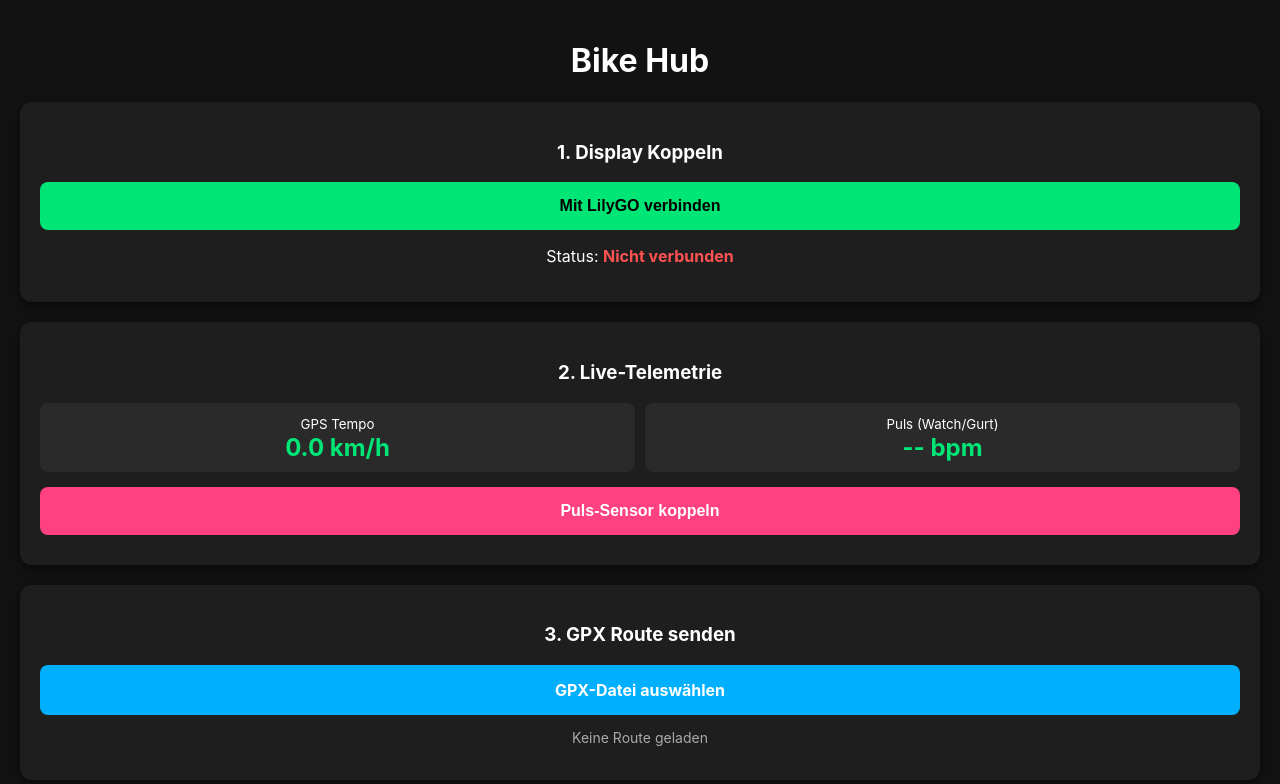
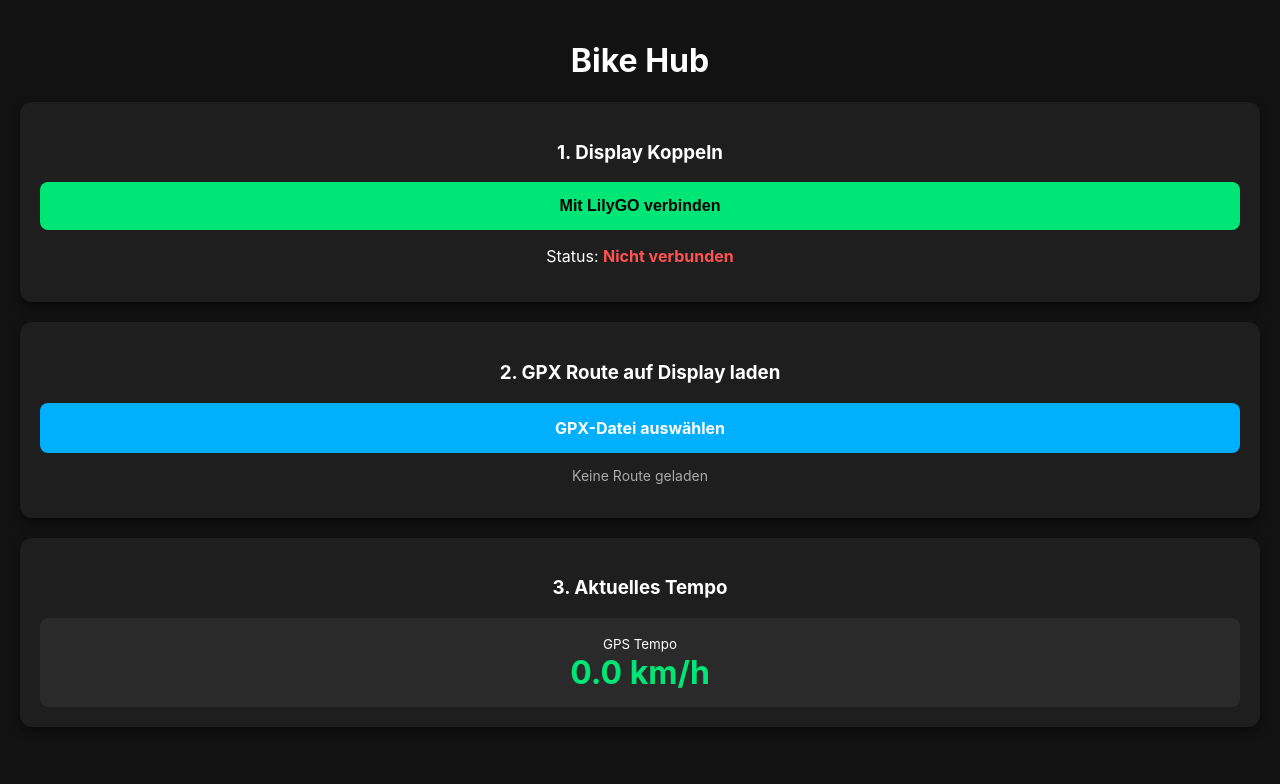
Before and after one commit to HugoStiglitzAT/bike-pwa, a plain HTML site: page index.html in a window 1280 px wide. Drawn offline with Linux system fonts and the light colour scheme.

Commit message:
Refactor bike hub interface and telemetry display
Updated the layout and functionality of the bike hub interface, including changes to telemetry display and GPX route loading.

```diff
--- a/index.html
+++ b/index.html
@@ -5,7 +5,6 @@
     <meta name="viewport" content="width=device-width, initial-scale=1.0">
     <title>Bike Computer Hub</title>
     <link rel="manifest" href="manifest.json">
-    <theme-color content="#00e676">
     <style>
         body { font-family: -apple-system, BlinkMacSystemFont, sans-serif; background: #121212; color: #fff; text-align: center; padding: 20px; margin: 0; }
         .card { background: #1e1e1e; padding: 20px; border-radius: 12px; margin-bottom: 20px; box-shadow: 0 4px 10px rgba(0,0,0,0.5); }
@@ -14,9 +13,9 @@
         input[type="file"] { display: none; }
         .status { font-weight: bold; color: #ff5252; }
         .status.connected { color: #00e676; }
-        .telemetry-grid { display: grid; grid-template-columns: 1fr 1fr; gap: 10px; margin-top: 15px; }
-        .val-box { background: #2a2a2a; padding: 10px; border-radius: 8px; }
-        .val { font-size: 24px; font-weight: bold; color: #00e676; }
+        .val-box { background: #2a2a2a; padding: 15px; border-radius: 8px; margin-top: 10px; }
+        .val { font-size: 32px; font-weight: bold; color: #00e676; }
+        progress { width: 100%; margin-top: 10px; height: 12px; }
     </style>
 </head>
 <body>
@@ -30,32 +29,21 @@
     </div>
 
     <div class="card">
-        <h3>2. Live-Telemetrie</h3>
-        <div class="telemetry-grid">
-            <div class="val-box">
-                <small>GPS Tempo</small>
-                <div id="valSpeed" class="val">0.0 km/h</div>
-            </div>
-            <div class="val-box">
-                <small>Puls (Watch/Gurt)</small>
-                <div id="valHR" class="val">-- bpm</div>
-            </div>
-        </div>
-        <button id="btnHR" style="background:#ff4081; color:#fff; margin-top:15px;">Puls-Sensor koppeln</button>
+        <h3>2. GPX Route auf Display laden</h3>
+        <label for="gpxInput" class="btn btn-file">GPX-Datei auswählen</label>
+        <input type="file" id="gpxInput" accept=".gpx">
+        <p id="gpxStatus" style="color:#aaa; font-size:14px;">Keine Route geladen</p>
+        <progress id="gpxProgress" value="0" max="100" style="display:none;"></progress>
     </div>
 
     <div class="card">
-        <h3>3. GPX Route senden</h3>
-        <label for="gpxInput" class="btn btn-file">GPX-Datei auswählen</label>
-        <input type="file" id="gpxInput" accept=".gpx">
-        <p id="gpxStatus" style="color:#aaa; font-size:14px;">Keine Route geladen</p>
+        <h3>3. Aktuelles Tempo</h3>
+        <div class="val-box">
+            <small>GPS Tempo</small>
+            <div id="valSpeed" class="val">0.0 km/h</div>
+        </div>
     </div>
 
     <script src="app.js"></script>
-    <script>
-        if ('serviceWorker' in navigator) {
-            navigator.serviceWorker.register('sw.js');
-        }
-    </script>
 </body>
 </html>
```
